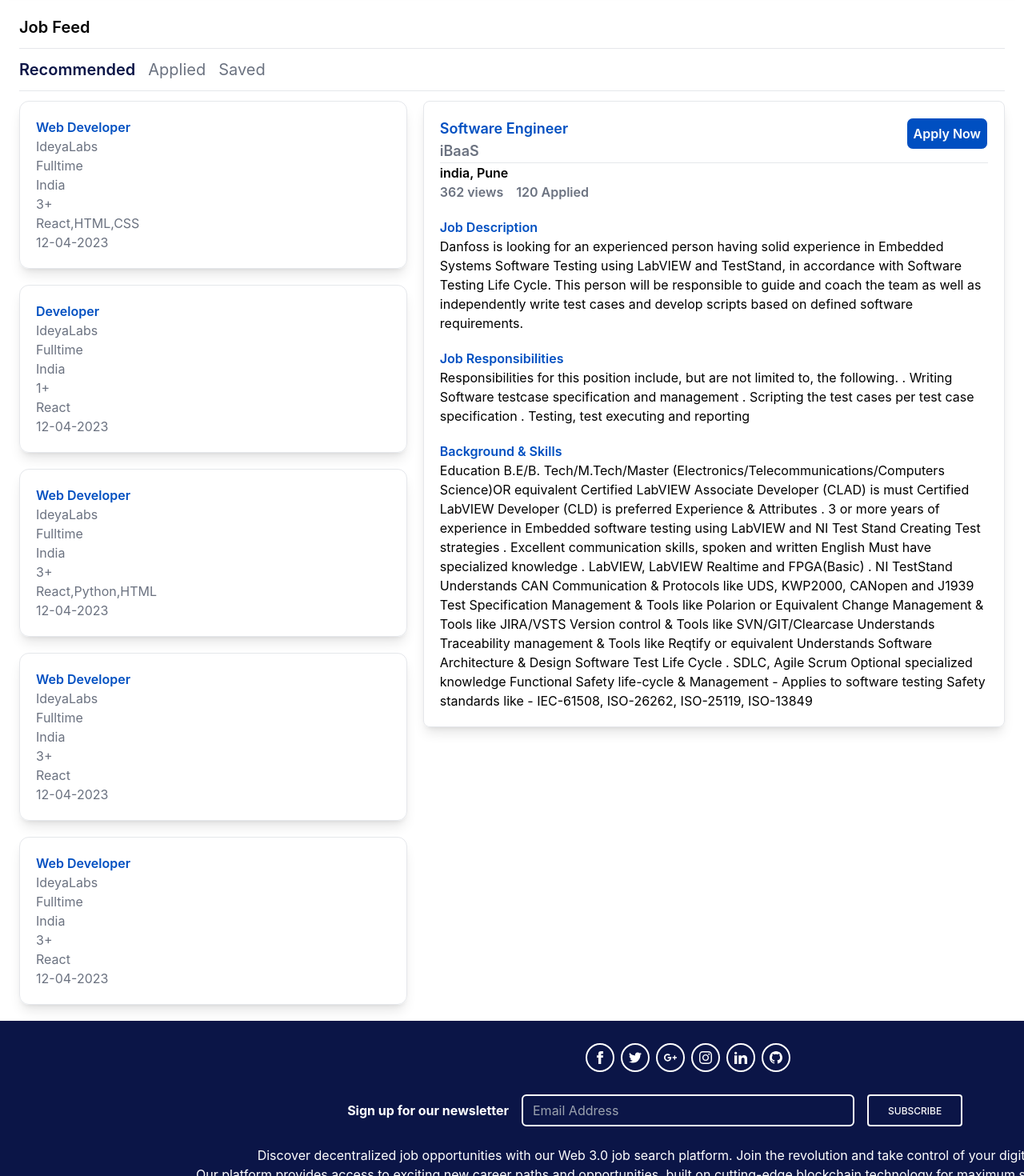
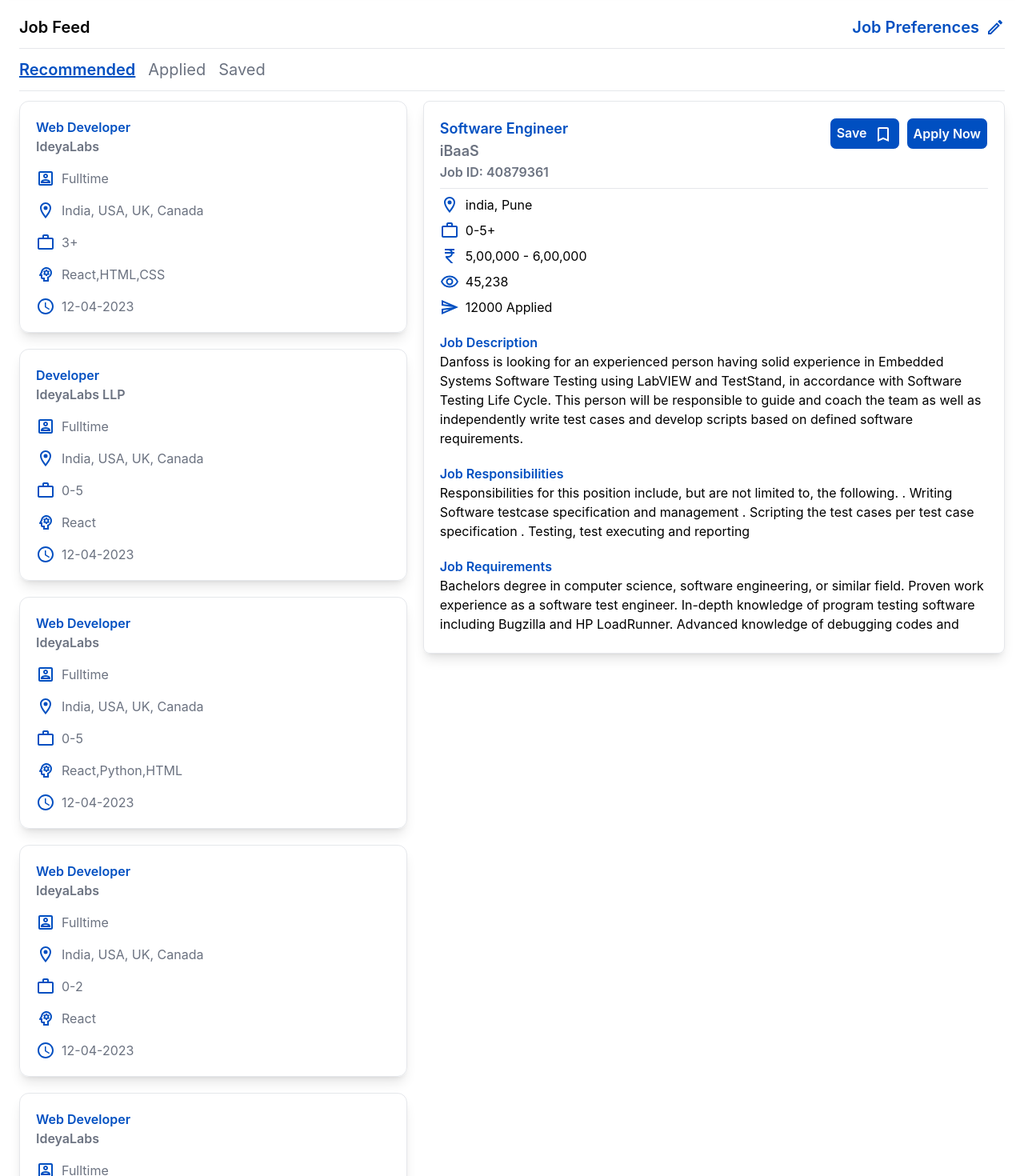
Before and after one commit to Saiswaroop6/i-hire, a React (Create React App) app: page /jobs in a window 1280 px wide. Shown: the part 100-1570 px from the top of the page at 80% size. Built offline with nearby package versions, Linux system fonts and the light colour scheme.

Commit message:
Updated jobs screens

```diff
--- a/src/Components/JobDescriptionCard/JobDescriptionCard.js
+++ b/src/Components/JobDescriptionCard/JobDescriptionCard.js
@@ -1,25 +1,66 @@
 import React from "react";
+import WorkOutlineOutlinedIcon from "@mui/icons-material/WorkOutlineOutlined";
+import LocationOnOutlinedIcon from "@mui/icons-material/LocationOnOutlined";
+import CurrencyRupeeOutlinedIcon from "@mui/icons-material/CurrencyRupeeOutlined";
+import RemoveRedEyeOutlinedIcon from "@mui/icons-material/RemoveRedEyeOutlined";
+import SendOutlinedIcon from "@mui/icons-material/SendOutlined";
+import PortraitOutlinedIcon from "@mui/icons-material/PortraitOutlined";
+import BusinessOutlinedIcon from "@mui/icons-material/BusinessOutlined";
+import BookmarkBorderOutlinedIcon from '@mui/icons-material/BookmarkBorderOutlined';
 
 export default function JobDescriptionCard({ job }) {
   return (
     <div className="p-5 border border-solid rounded-lg shadow-lg">
       <div className="border-b-[1px] border-solid flex justify-between">
         <div>
-          <h1 className="font-semibold text-[#004FC1] text-lg">Software Engineer</h1>
+          <h1 className="font-semibold text-[#004FC1] text-lg">
+            Software Engineer
+          </h1>
           <h1 className="text-lg font-semibold text-gray-500">iBaaS</h1>
+      <p className="mb-2 font-semibold text-gray-500">Job ID: 40879361</p>
+
         </div>
+        <div className="flex">
+        <button
+          type="button"
+          className="bg-[#004FC1] font-semibold text-white px-2 rounded-lg border border-white hover:border-[#004fc1] h-10 mr-2 hover:bg-white hover:text-[#004fc1]"
+        >
+          Save
+          <BookmarkBorderOutlinedIcon className="ml-2"/>
+        </button>
         <button
           type="button"
           className=" bg-[#004FC1] font-semibold text-white px-2 rounded-lg border border-white hover:border-[#004fc1] h-10 hover:bg-white hover:text-[#004fc1]"
         >
           Apply Now
         </button>
+        </div>
+
       </div>
-      <p className="font-semibold">india, Pune</p>
-      <div className="flex font-semibold text-gray-500 gap-x-4">
-        <p>362 views</p>
-        <p>120 Applied</p>
+      <div className="h-[560px] overflow-y-auto">
+      <div className="flex flex-col mt-2 gap-y-2">
+        <div className="flex items-center">
+          <LocationOnOutlinedIcon className="text-[#004fc1]" />
+          <p className="ml-2">india, Pune</p>
+        </div>
+        <div className="flex items-center">
+          <WorkOutlineOutlinedIcon className="text-[#004fc1]" />
+          <p className="ml-2">0-5+</p>
+        </div>
+        <div className="flex items-center">
+          <CurrencyRupeeOutlinedIcon className="text-[#004fc1]" />
+          <p className="ml-2">5,00,000 - 6,00,000</p>
+        </div>
+        <div className="flex items-center">
+          <RemoveRedEyeOutlinedIcon className="text-[#004fc1]" />
+          <p className="ml-2">45,238</p>
+        </div>
+        <div className="flex items-center">
+          <SendOutlinedIcon className="text-[#004fc1]" />
+          <p className="ml-2">12000 Applied</p>
+        </div>
       </div>
+
       <div>
         <h1 className="font-semibold text-[#004FC1] mt-5">Job Description</h1>
         <p>
@@ -29,16 +70,30 @@ export default function JobDescriptionCard({ job }) {
           responsible to guide and coach the team as well as independently write
           test cases and develop scripts based on defined software requirements.
         </p>
-      </div>
-      <div>
-        <h1 className="font-semibold text-[#004FC1] mt-5">Job Responsibilities</h1>
+        <h1 className="font-semibold text-[#004FC1] mt-5">
+          Job Responsibilities
+        </h1>
         <p>
           Responsibilities for this position include, but are not limited to,
           the following. . Writing Software testcase specification and
           management . Scripting the test cases per test case specification .
           Testing, test executing and reporting
         </p>
-        <h1 className="font-semibold text-[#004FC1] mt-5">Background & Skills</h1>
+        <h1 className="font-semibold text-[#004FC1] mt-5">Job Requirements</h1>
+        <p>
+          Bachelors degree in computer science, software engineering, or similar
+          field. Proven work experience as a software test engineer. In-depth
+          knowledge of program testing software including Bugzilla and HP
+          LoadRunner. Advanced knowledge of debugging codes and software
+          development languages. Experience working with popular operating
+          systems including Windows and Linux. Strong attention to detail.
+          Ability to collate data and compile test reports. Excellent software
+          troubleshooting skills. Ability to design and write complex software
+          testing procedures.
+        </p>
+        <h1 className="font-semibold text-[#004FC1] mt-5">
+          Background & Skills
+        </h1>
         <p>
           Education B.E/B. Tech/M.Tech/Master
           (Electronics/Telecommunications/Computers Science)OR equivalent
@@ -58,7 +113,52 @@ export default function JobDescriptionCard({ job }) {
           software testing Safety standards like - IEC-61508, ISO-26262,
           ISO-25119, ISO-13849
         </p>
+        <h1 className="font-semibold text-[#004FC1] mt-5">More Info</h1>
+        <div className="mb-4">
+          <div className="flex items-center">
+            <PortraitOutlinedIcon className="text-[#004fc1] text-base" />
+            <p className="ml-2 font-semibold text-gray-500">JOB TYPE</p>
+          </div>
+          <p>Permanent Job</p>
+        </div>
+        <div className="mb-4">
+          <div className="flex items-center">
+            <BusinessOutlinedIcon className="text-[#004fc1] text-base" />
+            <p className="ml-2 font-semibold text-gray-500">INDUSTRY</p>
+          </div>
+          <p>IT/Computers - Software</p>
+        </div>
       </div>
+      <div className="flex items-center justify-between">
+        <div>
+          <h1 className="font-semibold">
+            About <span className="text-[#004fc1]">Danfoss</span>
+          </h1>
+          <h1 className="font-semibold">
+            Job Source <span className="text-[#004fc1]">www.Danfoss.com</span>
+          </h1>
+        </div>
+        <button
+          type="button"
+          className="bg-[#004FC1] font-semibold text-white px-3 rounded-lg border border-white hover:border-[#004fc1] h-10 hover:bg-white hover:text-[#004fc1]"
+        >
+          Follow
+        </button>
+      </div>
+      <p>
+        Danfoss engineers solutions that increase machine productivity, reduce
+        emissions, lower energy consumption, and enable electrification. Our
+        solutions are used in such areas as refrigeration, air conditioning,
+        heating, power conversion, motor control, industrial machinery,
+        automotive, marine, and off- and on-highway equipment. We also provide
+        solutions for renewable energy, such as solar and wind power, as well as
+        district-energy infrastructure for cities. Our innovative engineering
+        dates back to 1933. Danfoss is family-owned, employing more than 42.000
+        people, serving customers in more than 100 countries through a global
+        footprint of 95 factories.
+      </p>
+
+        </div>
     </div>
   );
 }
--- a/src/Components/JobsCard/JobsCard.js
+++ b/src/Components/JobsCard/JobsCard.js
@@ -1,16 +1,35 @@
 import PropTypes from "prop-types"
 import React from 'react'
+import WorkOutlineOutlinedIcon from '@mui/icons-material/WorkOutlineOutlined';
+import LocationOnOutlinedIcon from '@mui/icons-material/LocationOnOutlined';
+import PortraitOutlinedIcon from '@mui/icons-material/PortraitOutlined';
+import PsychologyOutlinedIcon from '@mui/icons-material/PsychologyOutlined';
+import ScheduleOutlinedIcon from '@mui/icons-material/ScheduleOutlined';
 
 export default function JobsCard({job,selectedJobId,onClick = () => {}}) {
   return (
-    <button className={`p-5 border border-solid rounded-xl text-left shadow-lg hover:border-[#004FC1] ${selectedJobId===job?.id?'border-[#004FC1]':''}`}>
-        <h1 className="font-semibold text-[#004FC1]">{job?.jobTitle}</h1>
-        <h1 className="text-gray-500">{job?.companyName}</h1>
-        <p className="text-gray-500">{job?.jobType}</p>
-        <p className="text-gray-500">{job?.jobLocation}</p>
-        <p className="text-gray-500">{job?.experience}</p>
-        <p className="text-gray-500">{job?.skills}</p>
-        <p className="text-gray-500">{job?.postedDate}</p>
+    <button className={`p-5 flex flex-col border border-solid rounded-xl text-left shadow-lg hover:border-[#004FC1] gap-y-4 ${selectedJobId===job?.id?'border-[#004FC1]':''}`}>
+        <div><h1 className="font-semibold text-[#004FC1]">{job?.jobTitle}</h1>
+        <h1 className="font-semibold text-gray-500">{job?.companyName}</h1></div>
+        <div className="flex items-center">
+        <PortraitOutlinedIcon className="text-[#004fc1] text-base"/>
+        <p className="ml-2 text-gray-500">{job?.jobType}</p>
+        </div>
+        <div className="flex items-center">
+          <LocationOnOutlinedIcon className="text-[#004fc1]"/>
+          <p className="ml-2 text-gray-500">{job?.jobLocation}</p></div>
+        <div className="flex items-center">
+          <WorkOutlineOutlinedIcon className="text-[#004fc1]"/>
+        <p className="ml-2 text-gray-500">{job?.experience}</p>
+        </div>
+        <div className="flex items-center">
+        <PsychologyOutlinedIcon className="text-[#004fc1]"/>
+        <p className="ml-2 text-gray-500">{job?.skills}</p>
+        </div>
+        <div className="flex items-center">
+          <ScheduleOutlinedIcon className="text-[#004fc1]"/>
+          <p className="ml-2 text-gray-500">{job?.postedDate}</p>
+        </div>
     </button>
   )
 }
--- a/src/Components/UserProfile/UserProfile.js
+++ b/src/Components/UserProfile/UserProfile.js
@@ -51,7 +51,7 @@ export default function UserProfile() {
 
   }
   return (
-    <div className="flex flex-col p-5 w-[300px] gap-y-5 overscroll-none">
+    <div className="flex flex-col p-5 w-[300px] gap-y-5">
       <div className="shadow-lg rounded-xl">
         <div className="p-3 bg-[#004FC1] rounded-xl">
           <div className="flex flex-row items-center pb-4 border-b-2 border-white">
--- a/src/Pages/JobsList/JobsList.js
+++ b/src/Pages/JobsList/JobsList.js
@@ -3,10 +3,12 @@ import Header from "../../Components/Header/Header";
 import Footer from "../../Components/Footer/Footer";
 import JobsCard from "../../Components/JobsCard/JobsCard";
 import JobDescriptionCard from "../../Components/JobDescriptionCard/JobDescriptionCard";
+import EditOutlinedIcon from '@mui/icons-material/EditOutlined';
+
 
 export default function JobsList() {
-  const [activeTab,setActiveTab]=useState(1);
-  const [selectedJobId,setSelectedJobId]=useState('');
+  const [activeTab, setActiveTab] = useState(1);
+  const [selectedJobId, setSelectedJobId] = useState("");
   const tabs = [
     { title: "Recommended", id: 1 },
     { title: "Applied", id: 2 },
@@ -16,67 +18,103 @@ export default function JobsList() {
     <div>
       <Header />
       <div className="px-2 mx-auto mb-5 max-w-7xl sm:px-6 lg:px-6">
-      <h1 className="text-xl mx-auto mt-10 font-semibold border-solid border-b-[1px] pb-3 mb-3">
-        Job Feed
-      </h1>
-      <div className="flex pb-3 gap-x-4 border-solid border-b-[1px] mb-3">{tabs?.map((each) => (
-        <button type="button" className={`text-xl ${activeTab===each?.id?'text-[#0B1547] font-semibold':' text-gray-500'}`} onClick={()=>{setActiveTab(each?.id)}}>{each?.title}</button>
-      ))}</div>
-      <div className="flex gap-x-5">
-        <div className="flex flex-col w-2/5 gap-y-5">
-        {dummyJobsData?.map(each=>(
-          <JobsCard job={each} onClick={()=>{setSelectedJobId(each?.id)}} selectedJobId={selectedJobId}/>
-        ))}
+        <div className="flex justify-between  border-solid border-b-[1px] pb-3 mb-3 mt-10">
+          <h1 className="text-xl font-semibold">Job Feed</h1>
+          <div className="flex items-center">
+            <button className="font-semibold text-[#004fc1] text-xl">Job Preferences
+          </button>
+          <EditOutlinedIcon className="ml-2 text-[#004fc1]"/>
+          </div>
+
+        </div>
+        <div className="flex pb-3 gap-x-4 border-solid border-b-[1px] mb-3">
+          {tabs?.map((each) => (
+            <button
+              type="button"
+              className={`text-xl ${
+                activeTab === each?.id
+                  ? "text-[#004fc1] underline font-semibold"
+                  : " text-gray-500"
+              }`}
+              onClick={() => {
+                setActiveTab(each?.id);
+              }}
+            >
+              {each?.title}
+            </button>
+          ))}
+        </div>
+        <div className="flex gap-x-5">
+          <div className="flex flex-col w-2/5 gap-y-5">
+            {dummyJobsData?.map((each) => (
+              <JobsCard
+                job={each}
+                onClick={() => {
+                  setSelectedJobId(each?.id);
+                }}
+                selectedJobId={selectedJobId}
+              />
+            ))}
+          </div>
+          <div className="w-3/5">
+            <JobDescriptionCard />
+          </div>
+        </div>
       </div>
-      <div className="w-3/5"><JobDescriptionCard/></div>
-      </div>
-
-    </div>
-    <Footer/>
+      <Footer />
     </div>
   );
 }
 
-
-const dummyJobsData=[
-  {companyName: 'IdeyaLabs',
-  id:1,
-    experience: '3+',
-    jobLocation: 'India',
-    jobTitle: 'Web Developer',
-    jobType: 'Fulltime',
-    postedDate: '12-04-2023',
-    skills: 'React,HTML,CSS'},
-    {companyName: 'IdeyaLabs',
-    experience: '1+',
-    id:2,
-    jobLocation: 'India',
-    jobTitle: 'Developer',
-    jobType: 'Fulltime',
-    postedDate: '12-04-2023',
-    skills: 'React'},
-    {companyName: 'IdeyaLabs',
-    experience: '3+',
-    id:3,
-    jobLocation: 'India',
-    jobTitle: 'Web Developer',
-    jobType: 'Fulltime',
-    postedDate: '12-04-2023',
-    skills: 'React,Python,HTML'},
-    {companyName: 'IdeyaLabs',
-    experience: '3+',
-    id:4,
-    jobLocation: 'India',
-    jobTitle: 'Web Developer',
-    jobType: 'Fulltime',
-    postedDate: '12-04-2023',
-    skills: 'React'},
-    {companyName: 'IdeyaLabs',
-    experience: '3+',
-    id:5,
-    jobLocation: 'India',
-    jobTitle: 'Web Developer',
-    jobType: 'Fulltime',
-    postedDate: '12-04-2023',
-    skills: 'React'}
-]
+const dummyJobsData = [
+  {
+    companyName: "IdeyaLabs",
+    id: 1,
+    experience: "3+",
+    jobLocation: "India, USA, UK, Canada",
+    jobTitle: "Web Developer",
+    jobType: "Fulltime",
+    postedDate: "12-04-2023",
+    skills: "React,HTML,CSS",
+  },
+  {
+    companyName: "IdeyaLabs LLP",
+    experience: "0-5",
+    id: 2,
+    jobLocation: "India, USA, UK, Canada",
+    jobTitle: "Developer",
+    jobType: "Fulltime",
+    postedDate: "12-04-2023",
+    skills: "React",
+  },
+  {
+    companyName: "IdeyaLabs",
+    experience: "0-5",
+    id: 3,
+    jobLocation: "India, USA, UK, Canada",
+    jobTitle: "Web Developer",
+    jobType: "Fulltime",
+    postedDate: "12-04-2023",
+    skills: "React,Python,HTML",
+  },
+  {
+    companyName: "IdeyaLabs",
+    experience: "0-2",
+    id: 4,
+    jobLocation: "India, USA, UK, Canada",
+    jobTitle: "Web Developer",
+    jobType: "Fulltime",
+    postedDate: "12-04-2023",
+    skills: "React",
+  },
+  {
+    companyName: "IdeyaLabs",
+    experience: "2-5",
+    id: 5,
+    jobLocation: "India, USA, UK, Canada",
+    jobTitle: "Web Developer",
+    jobType: "Fulltime",
+    postedDate: "12-04-2023",
+    skills: "React",
+  },
+];
```
Also changed, not shown: src/Pages/HomePage/HomePage.js (+11 -6 lines), src/Assets/Images/iHire-bg.jpg (added).
